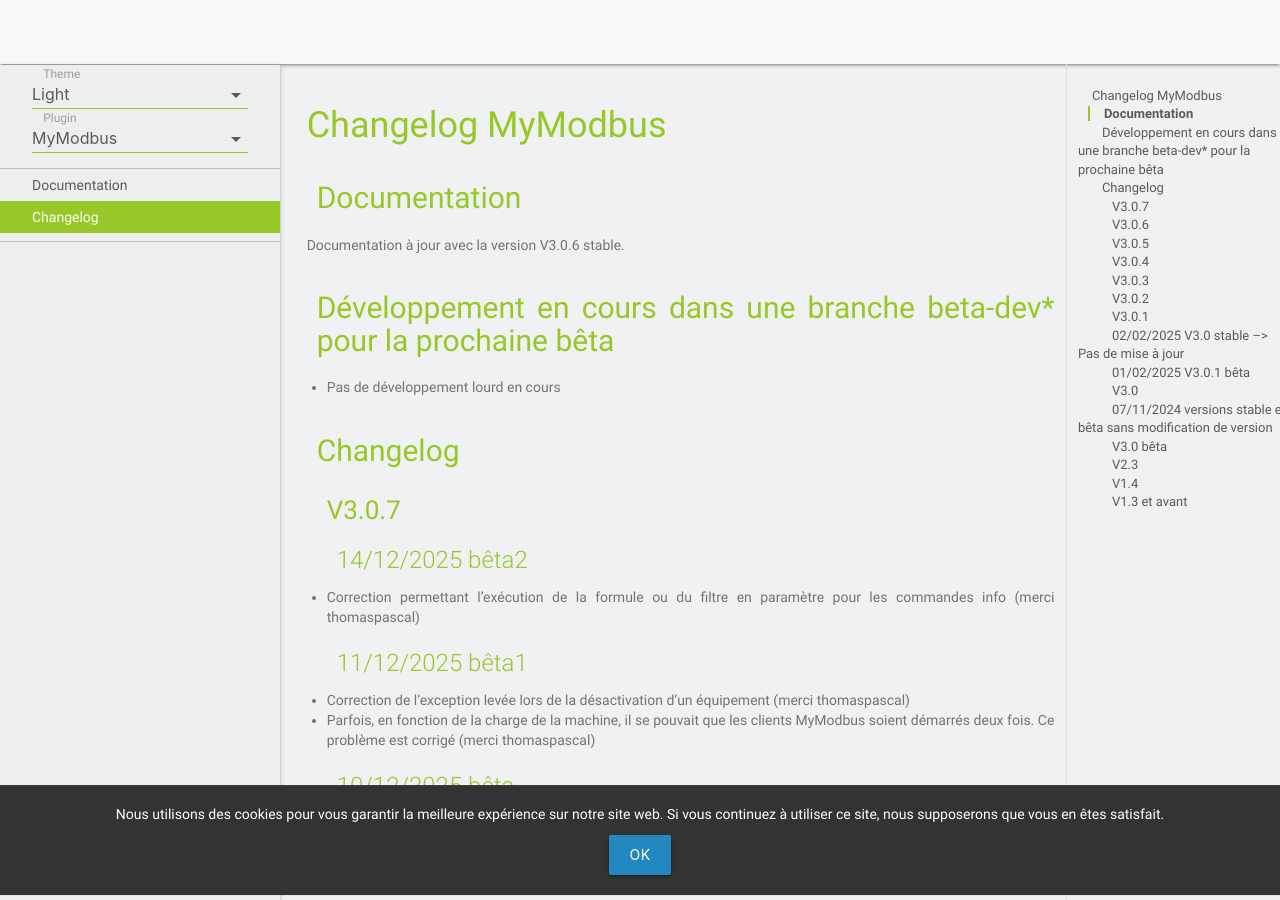
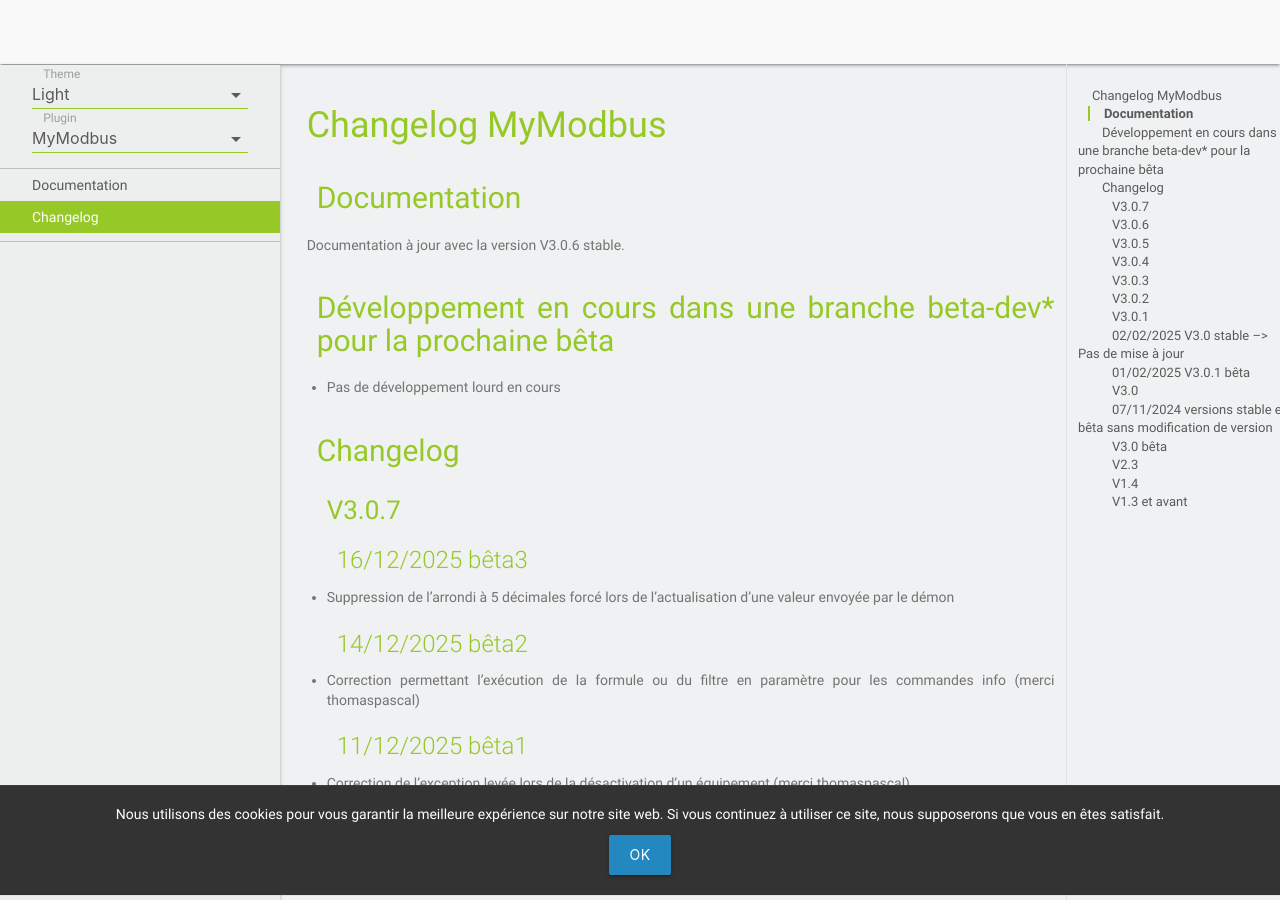
Before and after one commit to MrWaloo/jeedom-plugins-doc, a Jekyll site: the page built from docs/fr_FR/mymodbus_changelog.md, in a window 1280 px wide and 900 px high. Built offline with Jekyll 4.4.1, drawn with Linux system fonts in a browser that asks for light colours; emoji names are drawn with the system emoji font; our own code applies the rules of GitHub Pages for plain Markdown files.

Commit message:
Update mymodbus_changelog.md

```diff
--- a/docs/fr_FR/mymodbus_changelog.md
+++ b/docs/fr_FR/mymodbus_changelog.md
@@ -11,6 +11,10 @@ Documentation à jour avec la version V3.0.6 stable.
 ## Changelog
 
 ### V3.0.7
+
+#### 16/12/2025 bêta3
+
+- Suppression de l'arrondi à 5 décimales forcé lors de l'actualisation d'une valeur envoyée par le démon
 
 #### 14/12/2025 bêta2
 
```
